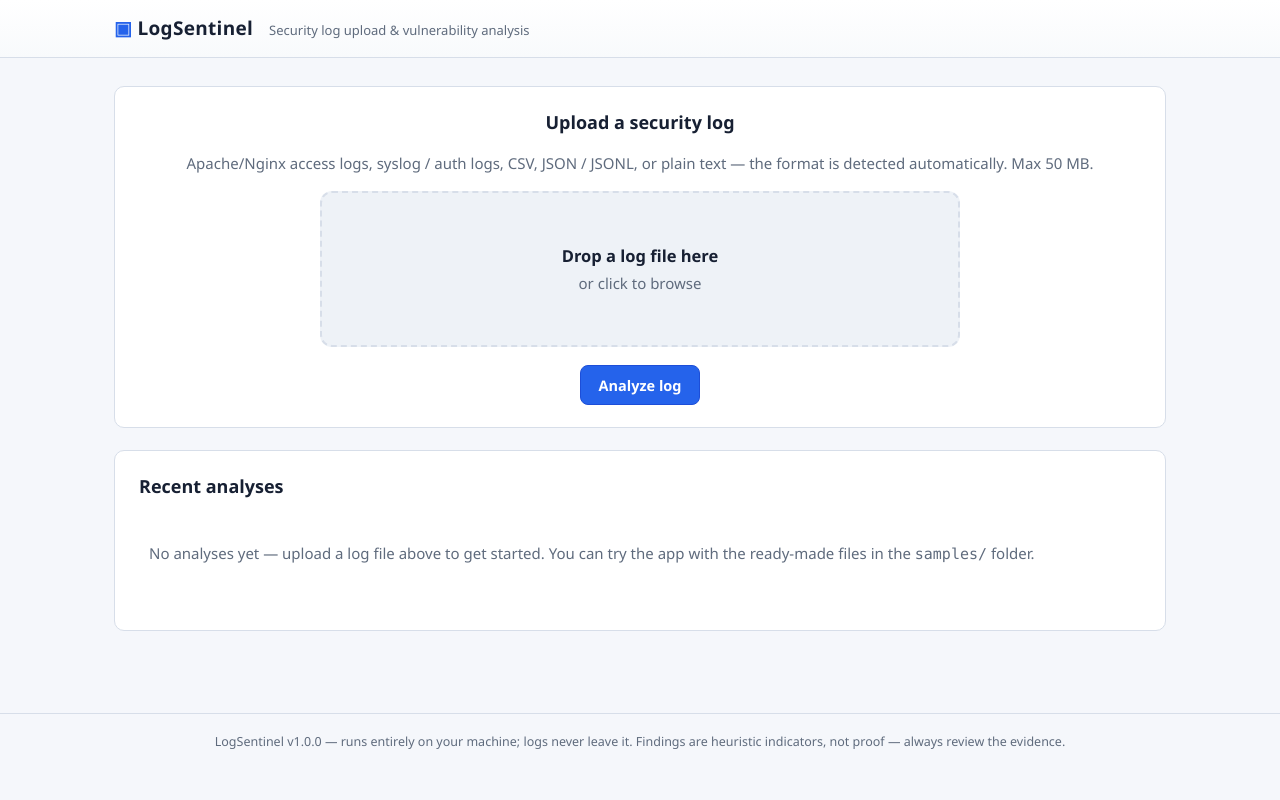
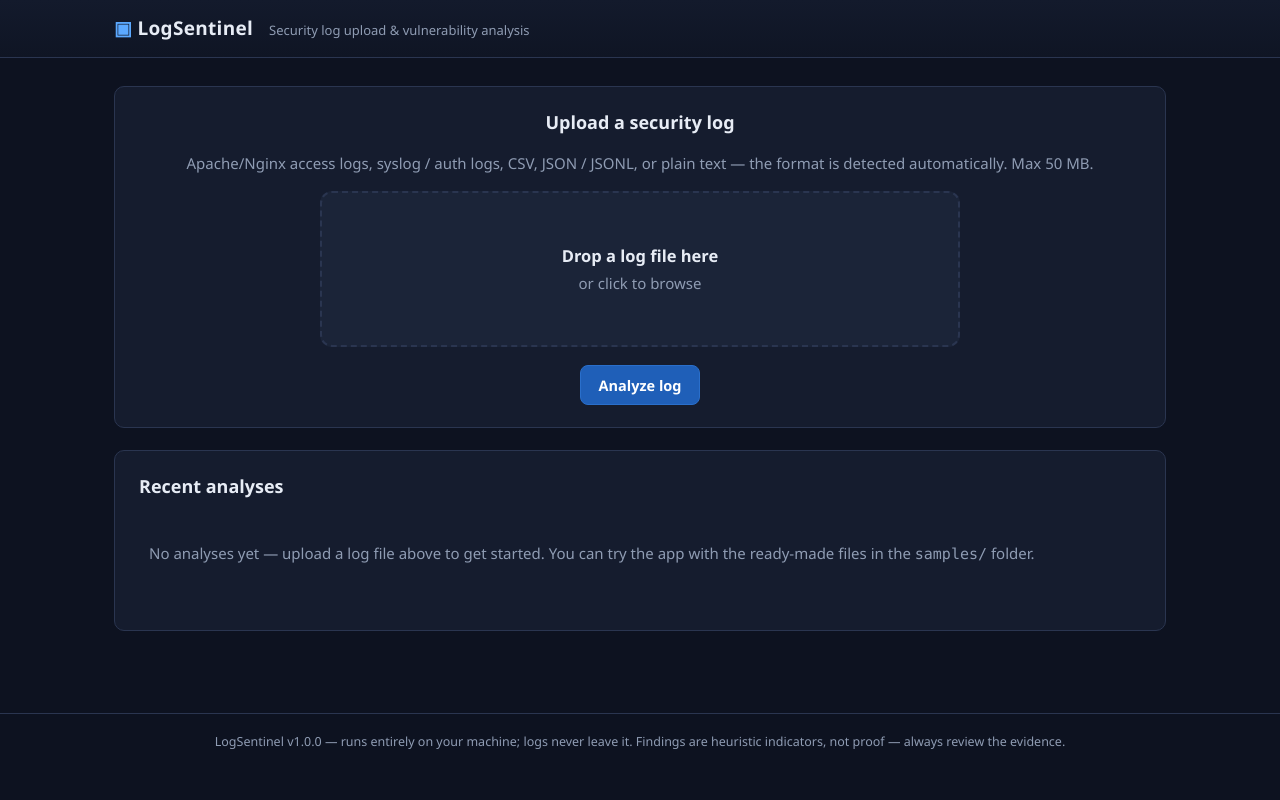
Before and after one commit to maximus-code-repo/factoryai, a Flask app: page / in a window 1280 px wide. Run offline with Flask 3, Linux system fonts and the light colour scheme.

Commit message:
KAN-11 Darken LogSentinel color scheme
Co-authored-by: factory-droid[bot] <138933559+factory-droid[bot]@users.noreply.github.com>

```diff
--- a/static/style.css
+++ b/static/style.css
@@ -1,18 +1,19 @@
-/* LogSentinel - light security-console theme, no external dependencies */
+/* LogSentinel - dark security-console theme, no external dependencies */
 
 :root {
-  --bg: #f5f7fb;
-  --panel: #ffffff;
-  --panel-2: #eef2f7;
-  --border: #d7dee9;
-  --text: #172033;
-  --muted: #5f6b7d;
-  --accent: #2563eb;
-  --sev-critical: #dc2626;
-  --sev-high: #ea580c;
-  --sev-medium: #b77900;
-  --sev-low: #2563eb;
-  --ok: #15803d;
+  color-scheme: dark;
+  --bg: #0d1220;
+  --panel: #151c2e;
+  --panel-2: #1b2438;
+  --border: #2a3550;
+  --text: #e7ecf5;
+  --muted: #8f9cb3;
+  --accent: #5ca9ff;
+  --sev-critical: #ff5c5c;
+  --sev-high: #ff9838;
+  --sev-medium: #ffd23f;
+  --sev-low: #5ca9ff;
+  --ok: #4ade80;
 }
 
 * { box-sizing: border-box; }
@@ -33,7 +34,7 @@ code, .mono { font-family: Consolas, "Cascadia Mono", monospace; }
 /* ---- layout ---- */
 .topbar {
   border-bottom: 1px solid var(--border);
-  background: linear-gradient(180deg, #ffffff, #f8fafc);
+  background: linear-gradient(180deg, #131a2c, #0f1524);
   position: sticky;
   top: 0;
   z-index: 10;
@@ -140,9 +141,9 @@ code, .mono { font-family: Consolas, "Cascadia Mono", monospace; }
   font-family: inherit;
 }
 .btn:hover { border-color: var(--accent); text-decoration: none; }
-.btn.primary { background: #2563eb; border-color: #1d4ed8; color: #ffffff; font-weight: 600; }
-.btn.primary:hover { background: #1d4ed8; }
-.btn.danger { color: #b91c1c; border-color: #fecaca; background: #fef2f2; }
+.btn.primary { background: #1f5fb8; border-color: #2a6fcb; color: #ffffff; font-weight: 600; }
+.btn.primary:hover { background: #2470d0; }
+.btn.danger { color: #ffb4b4; border-color: #66343a; background: #2b1a1e; }
 .btn.danger:hover { border-color: var(--sev-critical); }
 .btn.small { padding: 4px 12px; font-size: 13px; }
 .inline { display: inline; }
--- a/templates/base.html
+++ b/templates/base.html
@@ -3,7 +3,7 @@
 <head>
   <meta charset="utf-8">
   <meta name="viewport" content="width=device-width, initial-scale=1">
-  <meta name="color-scheme" content="light">
+  <meta name="color-scheme" content="dark">
   <title>{% block title %}LogSentinel{% endblock %}</title>
   <link rel="stylesheet" href="{{ url_for('static', filename='style.css') }}">
 </head>
```
Also changed, not shown: other parts of static/style.css (+23 -23 lines), src/styles.css (+14 -6 lines).
